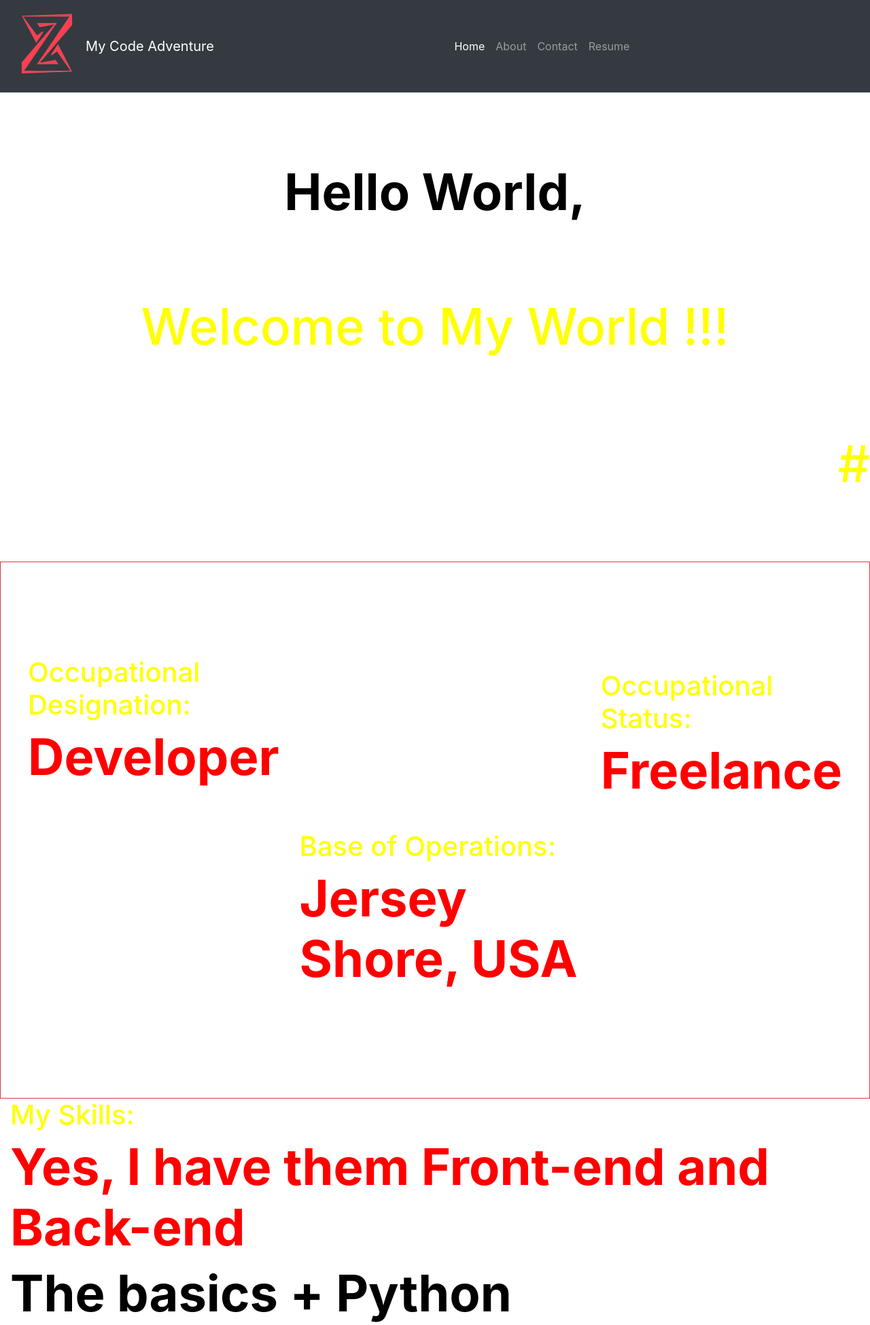
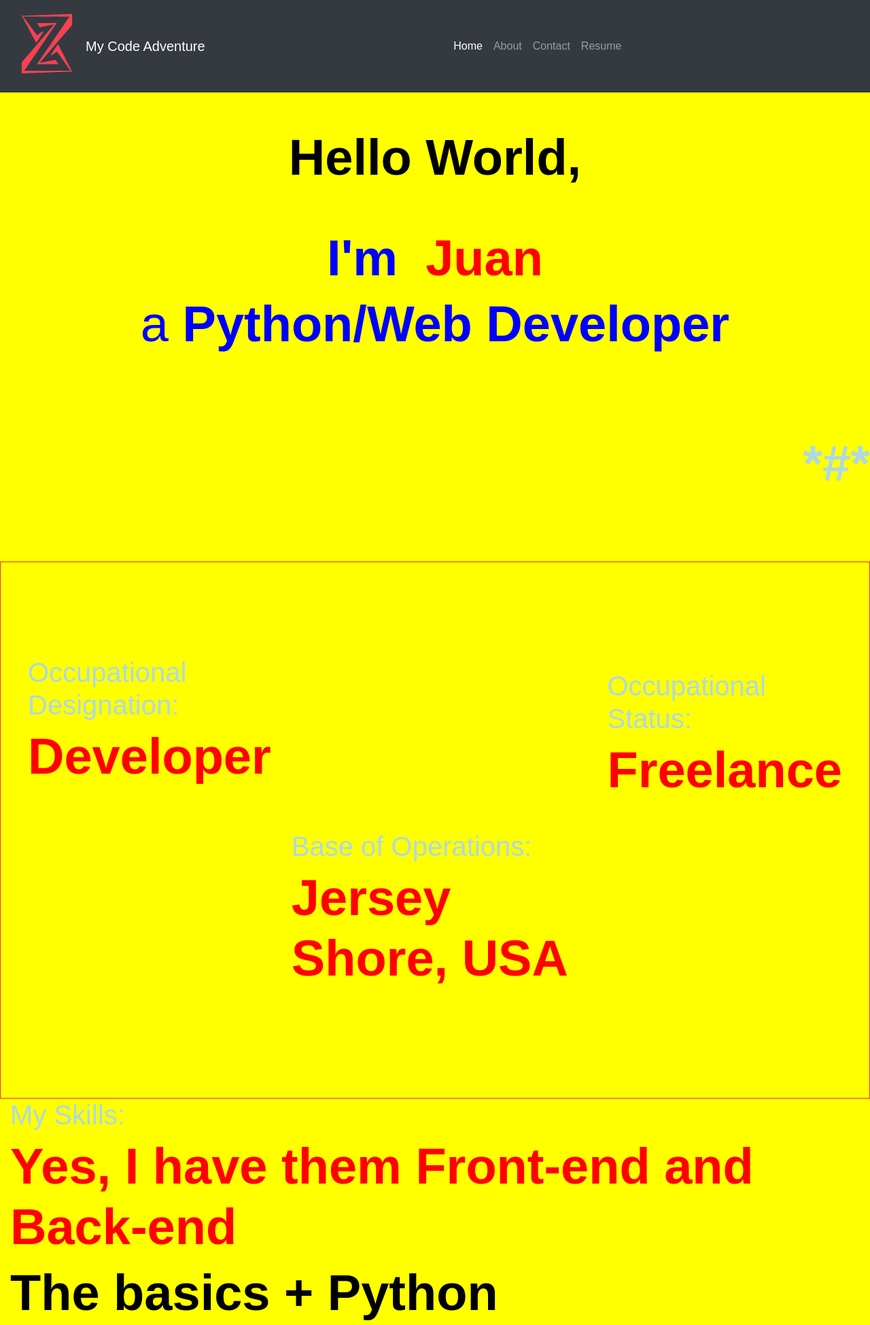
Before and after one commit to jDavidZapata/My_site, a Django app: page / in a window 1280 px wide. Shown: the top 1949 px of the page at 68% size. Run offline with Django 3.2, Linux system fonts and the light colour scheme; some libraries are stand-ins or nearby versions.

Commit message:
main.css

```diff
--- a/main/templates/main/home.html
+++ b/main/templates/main/home.html
@@ -5,17 +5,24 @@
 
 <div id="container1" class="container-fluid d-flex align-items-center flex-column" style="height:690px;color:red;">
 
-    <div class="row align-items-center" style="height:300px;">
+    <div class="row align-items-center" style="height:200px;">
         <h1 style="font-size:74px;font-weight:bold;color:black;">Hello World, </h1>
 
     </div>
 
     <div class="row align-items-center">
-        <h1 style="font-size:74px;"><bold>Welcome</bold> to My World !!!</h1>
+        <h1 style="font-size:74px;font-weight:bold;color:blue;">I'm &nbsp;</h1>
+
+        <h1 id="name">Juan</h1>
+
+    </div>
+
+    <div class="row align-items-center">
+        <h1 style="font-size:74px;color:blue;">a <strong>Python/Web Developer</strong></h1>
     </div>
 
     <div class="row align-items-center align-self-end mt-auto" style="position:fixed;height:1100px;">
-        <h1 style="font-size:74px;"><bold>#</bold></h1>
+        <h1 style="font-size:74px;"><strong>*#*</strong></h1>
     </div>
 
 </div>
--- a/static/css/main.css
+++ b/static/css/main.css
@@ -1,3 +1,30 @@
+body {
+    margin: 0;
+    background-color: yellow;
+    font-family: Arial, Helvetica, sans-serif;
+  }
+
 h1 {
-    color: yellow;
+    color: lightblue;
 }
+
+#name {
+    font-weight:bold;
+    color:red;
+}
+
+@keyframes grow {
+    from {
+        font-size: 1px;
+    }
+    to {
+        font-size: 74px;
+    }
+}
+
+#name {
+    animation-name: grow;
+    animation-duration: 2s;
+    animation-fill-mode: forwards;
+
+}
--- a/templates/base.html
+++ b/templates/base.html
@@ -12,6 +12,7 @@
     <title>{% block head_title %} {{title}} {% endblock %} Code Adventure</title>
     <link rel="stylesheet" href="{% static 'css/main.css' %}" >
     <link rel="shortcut icon" type="image/png" href="{% static "my_site/zLogo1.png" %}">
+
   </head>
   <body>
     {% include 'navbar.html' %}
@@ -26,7 +27,7 @@
 
 
     <!-- Optional JavaScript -->
-    <script src="{% static 'js/alert.js' %}"></script>
+    <!--script src="{% static 'js/alert.js' %}"></script-->
 
     <!-- jQuery first, then Popper.js, then Bootstrap JS -->
     <script src="https://code.jquery.com/jquery-3.3.1.slim.min.js" integrity="sha384-q8i/X+965DzO0rT7abK41JStQIAqVgRVzpbzo5smXKp4YfRvH+8abtTE1Pi6jizo" crossorigin="anonymous"></script>
```
